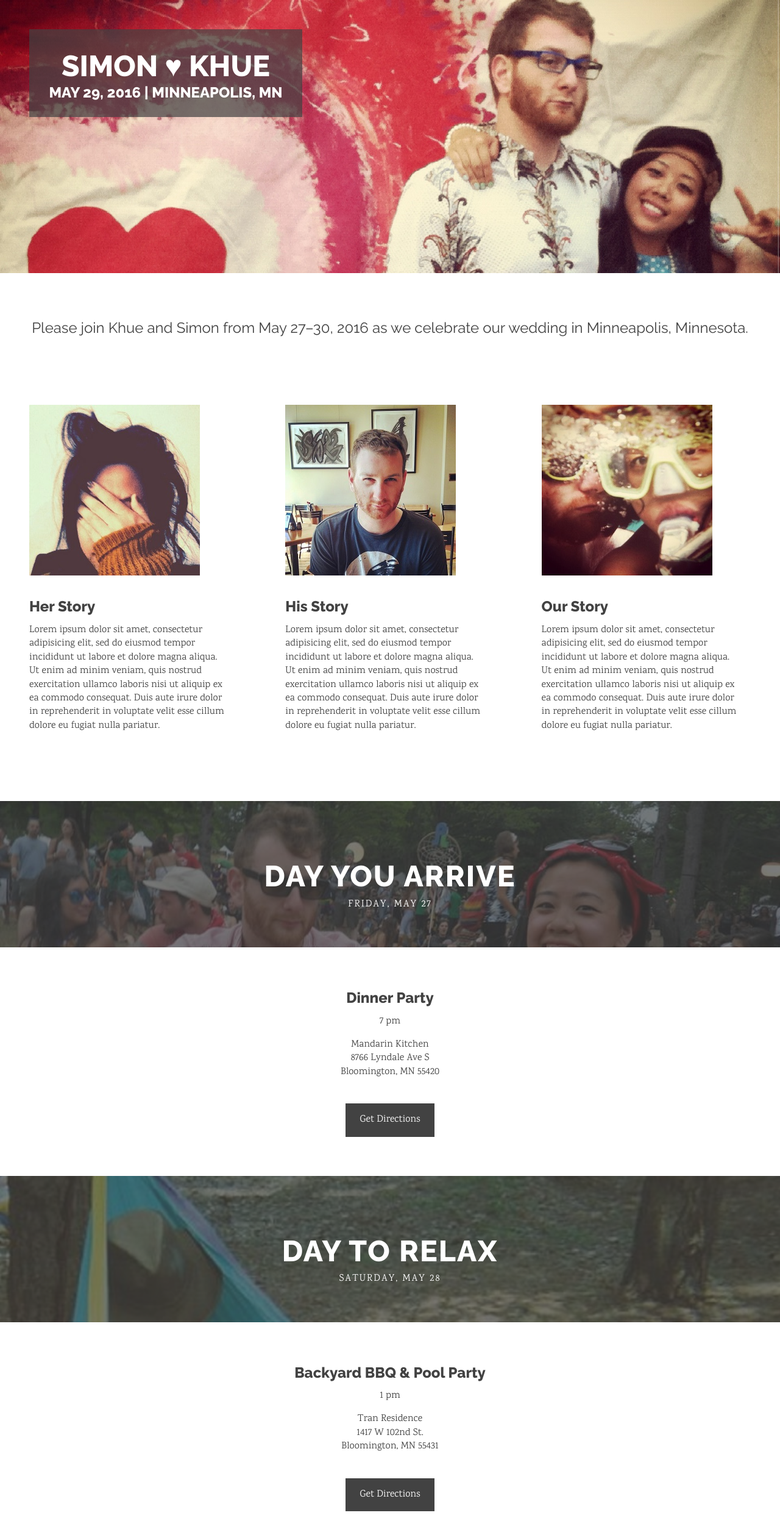
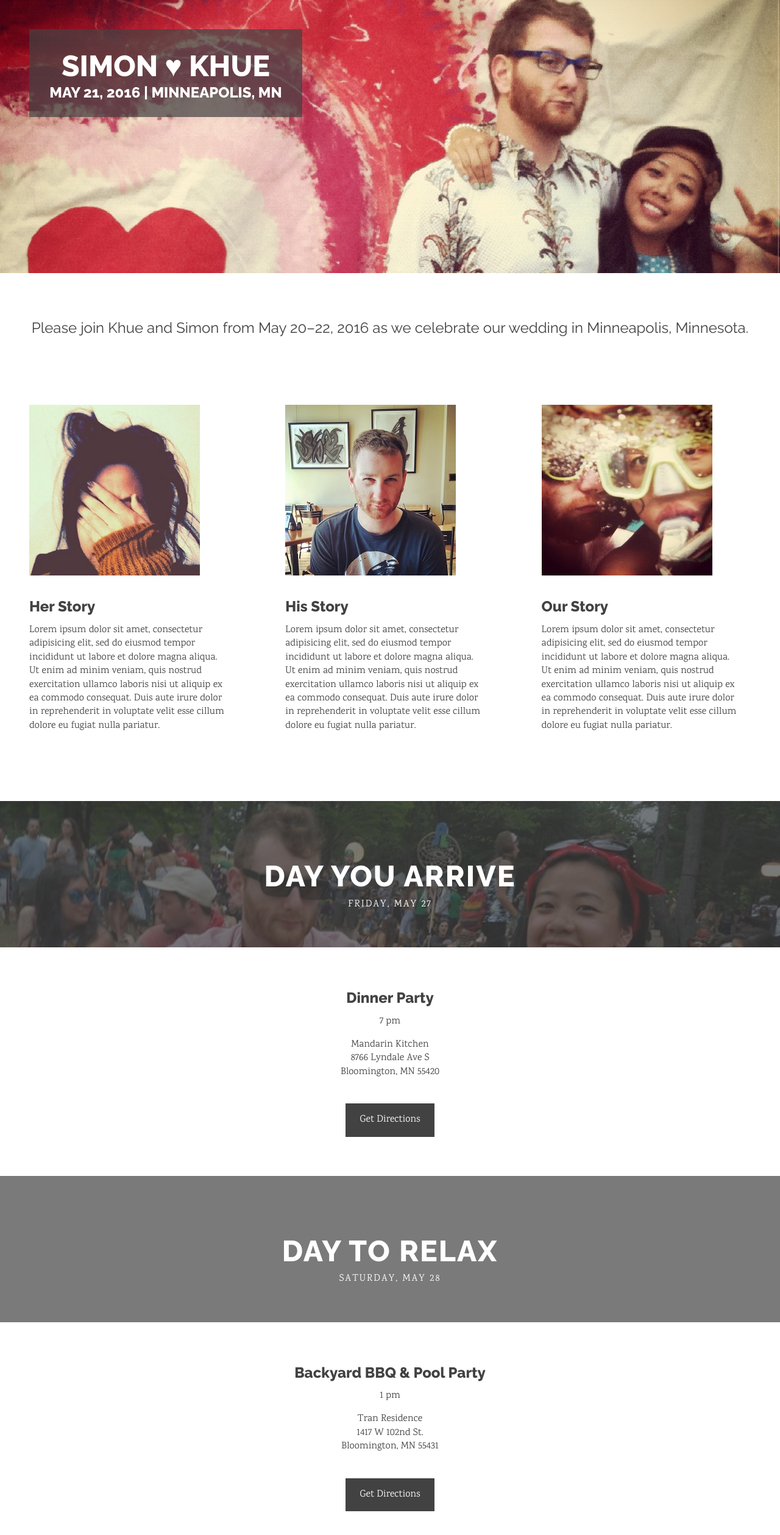
Before and after one commit to khueptran/khueptran.github.io, a plain HTML site: page wedding/index.html in a window 1280 px wide. Shown: the top 2518 px of the page at 61% size. Drawn offline with Linux system fonts and the light colour scheme.

Commit message:
Update index.html

```diff
--- a/wedding/index.html
+++ b/wedding/index.html
@@ -12,10 +12,10 @@
 <body>
 	<header>
 		<h1>Simon &hearts; Khue</h1>
-		<h2 id="slogan">May 29, 2016 | Minneapolis, MN</h2>
+		<h2 id="slogan">May 21, 2016 | Minneapolis, MN</h2>
 	</header>
 	<section id="intro">
-		<h3 id="introtext">Please join Khue and Simon from May 27&ndash;30, 2016 as we celebrate our wedding in Minneapolis, Minnesota.</h3>
+		<h3 id="introtext">Please join Khue and Simon from May 20&ndash;22, 2016 as we celebrate our wedding in Minneapolis, Minnesota.</h3>
 	</section>
 <!--ABOUT-->
 	<section id="about">
@@ -53,13 +53,13 @@
 			<a href="#" title="Get Directions"<span class="button">Get Directions</span></a></p>
 		</section>
 <!--SATURDAY-->
-		<section class="banner" id="saturday">
+		<section class="banner" class="saturday">
 			<div class="headline">
 				<h1>Day To Relax</h1>
 				<p>Saturday, May 28</p>
 			</div>
 		</section>
-		<section class="details">
+		<section class="details" class="saturday">
 			<h3>Backyard BBQ & Pool Party</h3>
 			<p>1 pm</p>
 			<p>Tran Residence<br/>
```
